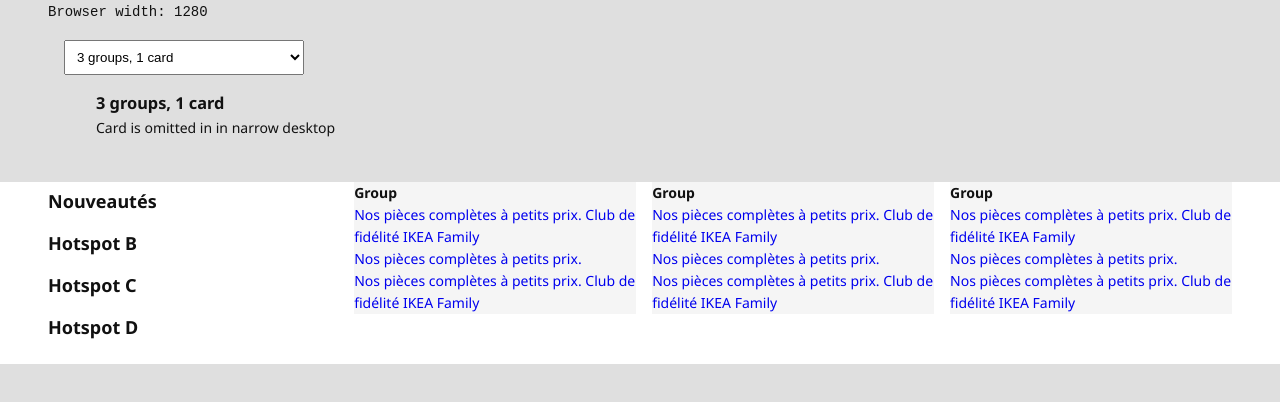
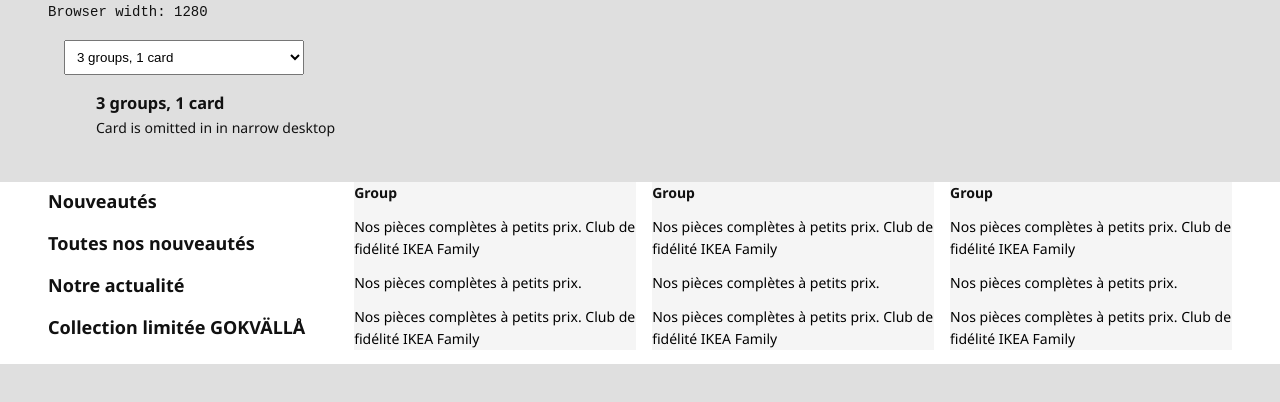
Before and after one commit to leanderlindahl/combos, a website built with Vite: page index.html in a window 1280 px wide. Built offline with nearby package versions, Linux system fonts and the light colour scheme.

Commit message:
Adds realistic length of hotspot links; adjusts styling for groups' links

```diff
--- a/index.html
+++ b/index.html
@@ -52,9 +52,9 @@
               <!-- <a href="#">Nouveautés & actus : voir tout</a> -->
               <a href="#">Nouveautés</a>
             </li>
-            <li class="hotspot-links__item"><a href="#">Hotspot B</a></li>
-            <li class="hotspot-links__item"><a href="#">Hotspot C</a></li>
-            <li class="hotspot-links__item"><a href="#">Hotspot D</a></li>
+            <li class="hotspot-links__item"><a href="#">Toutes nos nouveautés</a></li>
+            <li class="hotspot-links__item"><a href="#">Notre actualité</a></li>
+            <li class="hotspot-links__item"><a href="#">Collection limitée GOKVÄLLÅ</a></li>
           </ul>
         </div>
         <div class="column group-column group-1">
--- a/src/styles/style.scss
+++ b/src/styles/style.scss
@@ -104,6 +104,18 @@ body {
   flex-grow: 1;
 }
 
+.group-links__item {
+  a {
+    color: black;
+    text-decoration: none;
+
+  }
+
+  &:not(:first-child) {
+    margin-block-start: 0.75rem;
+  }
+}
+
 .promo-card {
   width: 100%;
   height: 180px;
```
